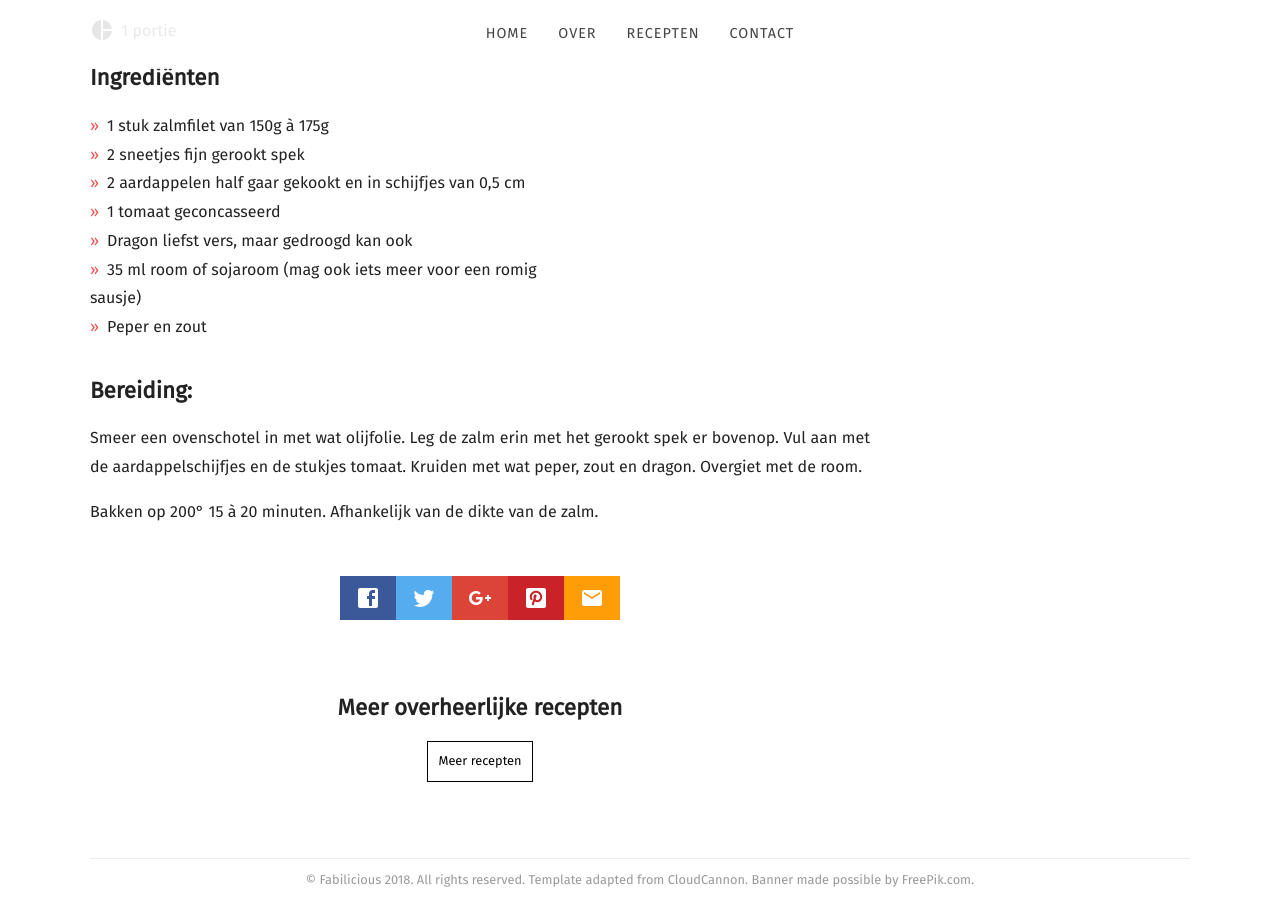
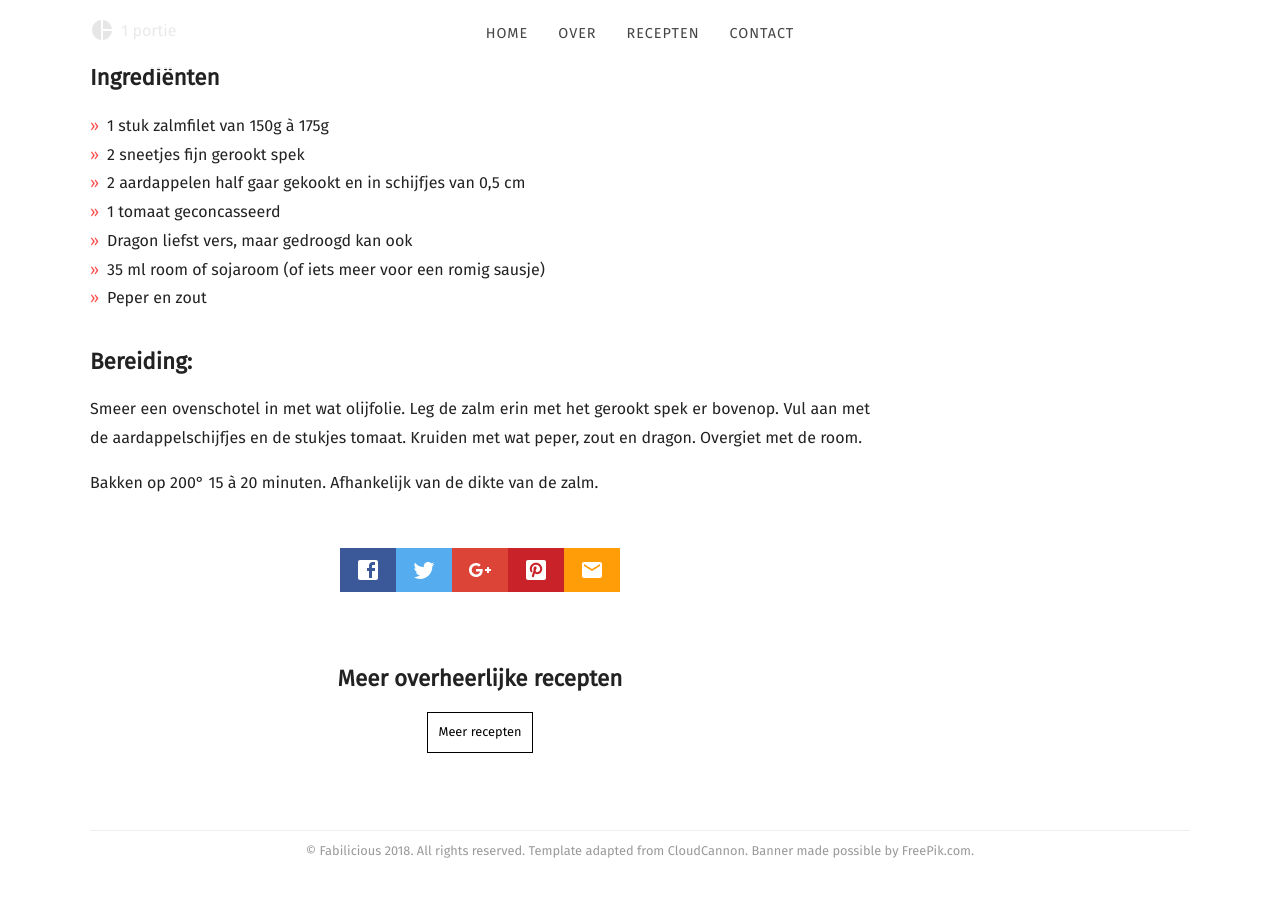
Before and after one commit to fabilicious/fabilicious.github.io, a Jekyll site: the page built from _posts/2018-11-04-zalmpotje_in_de_oven.md, in a window 1280 px wide and 900 px high, scrolled down 1093 px. Built offline with Jekyll 4.4.1, drawn with Linux system fonts in a browser that asks for light colours; nearby versions of some CDN libraries; some web fonts are replaced.

Commit message:
change zp

```diff
--- a/_posts/2018-11-04-zalmpotje_in_de_oven.md
+++ b/_posts/2018-11-04-zalmpotje_in_de_oven.md
@@ -12,7 +12,7 @@ recipe:
     * 2 aardappelen half gaar gekookt en in schijfjes van 0,5 cm
     * 1 tomaat geconcasseerd
     * Dragon liefst vers, maar gedroogd kan ook
-    * 35 ml room of sojaroom (mag ook iets meer voor een romig sausje)
+    * 35 ml room of sojaroom (of iets meer voor een romig sausje)
     * Peper en zout
 ---
 Waar ik dit recept heb gehaald kan ik mij niet meer herinneren.
```
